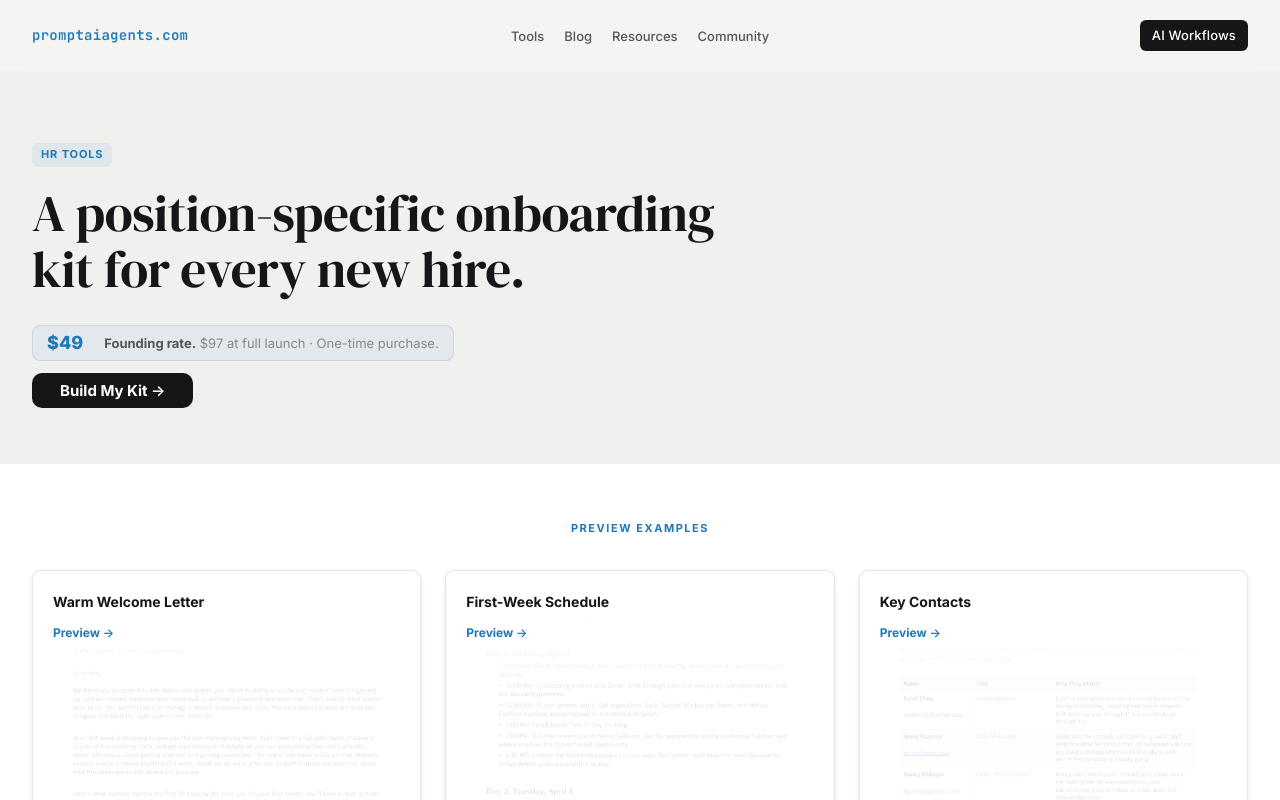
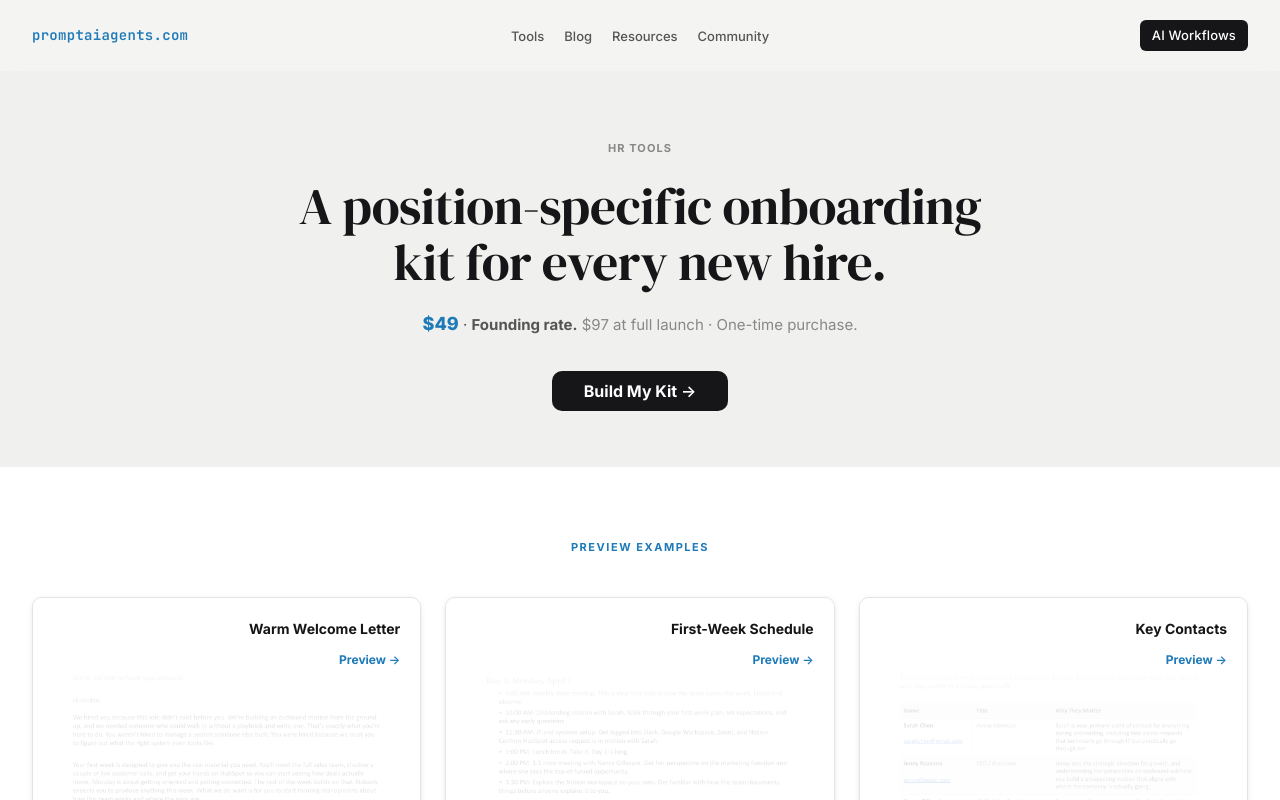
Before and after one commit to coolcalvin457-tech/agent-timesaver-nextjs, a Next.js app: page /onboarding-kit-builder in a window 1280 px wide. Shown: the top 800 px of the page. Built offline with nearby package versions, Linux system fonts and the light colour scheme.

Commit message:
Hero: centered, HR Tools plain text,  as subheader, card labels top-right

```diff
--- a/app/globals.css
+++ b/app/globals.css
@@ -2417,6 +2417,7 @@ input, textarea {
   display: flex;
   flex-direction: column;
   justify-content: flex-start;
+  align-items: flex-end;
   padding: 20px;
   border-radius: 10px;
   border: 1px solid var(--border, #E4E4E2);
--- a/app/onboarding-kit-builder/page.tsx
+++ b/app/onboarding-kit-builder/page.tsx
@@ -31,30 +31,25 @@ export default function OnboardingKitBuilderPage({
           className="section section-alt"
           style={{ paddingTop: "140px", paddingBottom: "56px" }}
         >
-          <div className="container">
-            {/* Badge — left-aligned above the headline */}
-            <div style={{ marginBottom: "18px" }}>
-              <span
+          <div className="container" style={{ textAlign: "center" }}>
+            {/* HR Tools — plain label, no badge */}
+            <p
               style={{
-                  display: "inline-block",
                 fontSize: "0.6875rem",
-                  fontWeight: 700,
-                  letterSpacing: "0.08em",
+                fontWeight: 600,
+                letterSpacing: "0.1em",
                 textTransform: "uppercase",
-                  padding: "3px 9px",
-                  borderRadius: "var(--radius-tag)",
-                  background: "rgba(30, 122, 184, 0.08)",
-                  color: "var(--cta)",
+                color: "var(--text-muted)",
+                marginBottom: "20px",
               }}
             >
               HR Tools
-              </span>
-            </div>
+            </p>
 
             <h1
               className="heading-1"
               style={{
-                marginBottom: "28px",
+                margin: "0 auto 20px",
                 maxWidth: "720px",
                 fontSize: "clamp(2.25rem, 4vw, 3.5rem)",
               }}
@@ -62,58 +57,38 @@ export default function OnboardingKitBuilderPage({
               A position-specific onboarding kit for every new hire.
             </h1>
 
-            {/* Pricing callout — stacked above CTA */}
-            <div style={{ display: "flex", flexDirection: "column", alignItems: "flex-start", gap: "12px" }}>
-              <a
-                href="#build-kit"
-                className="pricing-callout-link"
+            {/* Price — plain subheader text, no button */}
+            <p
               style={{
-                  display: "inline-flex",
-                  alignItems: "center",
-                  gap: "10px",
-                  padding: "8px 14px",
-                  background: "rgba(30,122,184,0.06)",
-                  border: "1px solid rgba(30,122,184,0.15)",
-                  borderRadius: "8px",
-                  textDecoration: "none",
-                  transition: "background 0.15s ease, border-color 0.15s ease",
+                fontSize: "0.9375rem",
+                color: "var(--text-secondary)",
+                marginBottom: "32px",
+                lineHeight: 1.6,
               }}
             >
-                <span style={{ fontSize: "1.125rem", fontWeight: 800, color: "var(--cta)", lineHeight: 1 }}>
-                  $49
-                </span>
-                <span
-                  style={{
-                    width: "1px",
-                    height: "14px",
-                    background: "var(--border, #E4E4E2)",
-                    display: "inline-block",
-                    flexShrink: 0,
-                  }}
-                />
-                <span style={{ fontSize: "0.8125rem", color: "var(--text-secondary)", lineHeight: 1.4 }}>
-                  <strong style={{ fontWeight: 600 }}>Founding rate.</strong>{" "}
+              <span style={{ fontWeight: 800, color: "var(--cta)", fontSize: "1.125rem" }}>$49</span>
+              {" · "}
+              <strong style={{ fontWeight: 600, color: "var(--text-secondary)" }}>Founding rate.</strong>{" "}
               <span style={{ color: "var(--text-muted)" }}>$97 at full launch · One-time purchase.</span>
-                </span>
-              </a>
+            </p>
 
+            {/* Single CTA */}
             <a
               href="#build-kit"
               className="btn btn-primary"
-                style={{ padding: "10px 28px", fontSize: "0.9375rem" }}
+              style={{ padding: "12px 32px", fontSize: "1rem" }}
             >
               Build My Kit →
             </a>
           </div>
-          </div>
         </section>
 
         {/* ── What's in the kit ─────────────────────────────────── */}
-        <section className="section" style={{ background: "#ffffff", paddingTop: "56px", paddingBottom: "96px" }}>
+        <section className="section" style={{ background: "#ffffff", paddingTop: "72px", paddingBottom: "96px" }}>
           <div className="container">
             <p
               className="eyebrow"
-              style={{ textAlign: "center", marginBottom: "32px" }}
+              style={{ textAlign: "center", marginBottom: "40px" }}
             >
               Preview Examples
             </p>
@@ -160,7 +135,7 @@ export default function OnboardingKitBuilderPage({
                       pointerEvents: "none",
                     }}
                   />
-                  <div style={{ position: "relative", zIndex: 2, width: "100%" }}>
+                  <div style={{ position: "relative", zIndex: 2, width: "100%", textAlign: "right" }}>
                     <h3
                       style={{
                         fontSize: "0.875rem",
```
Lines whose indentation alone changed are shown as unchanged.
